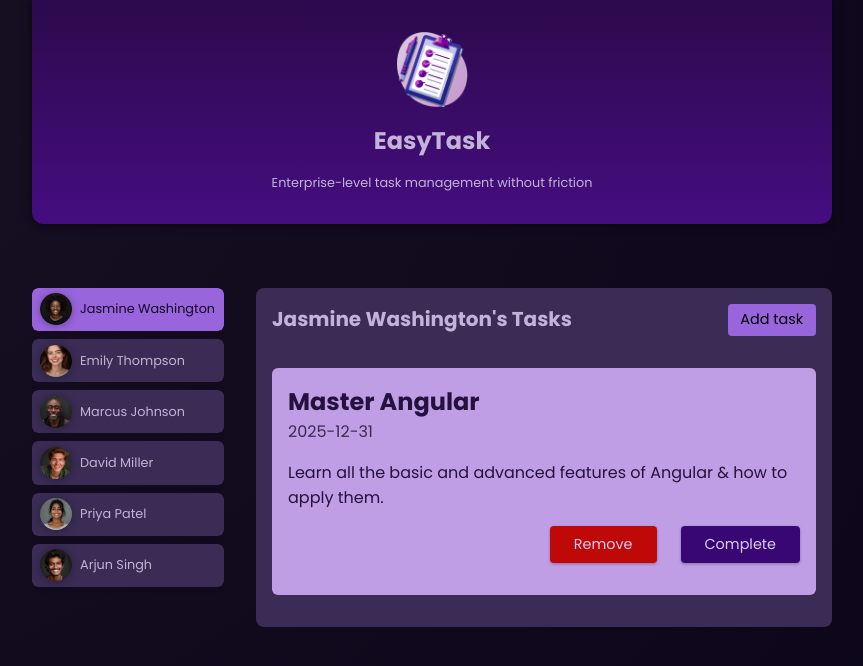
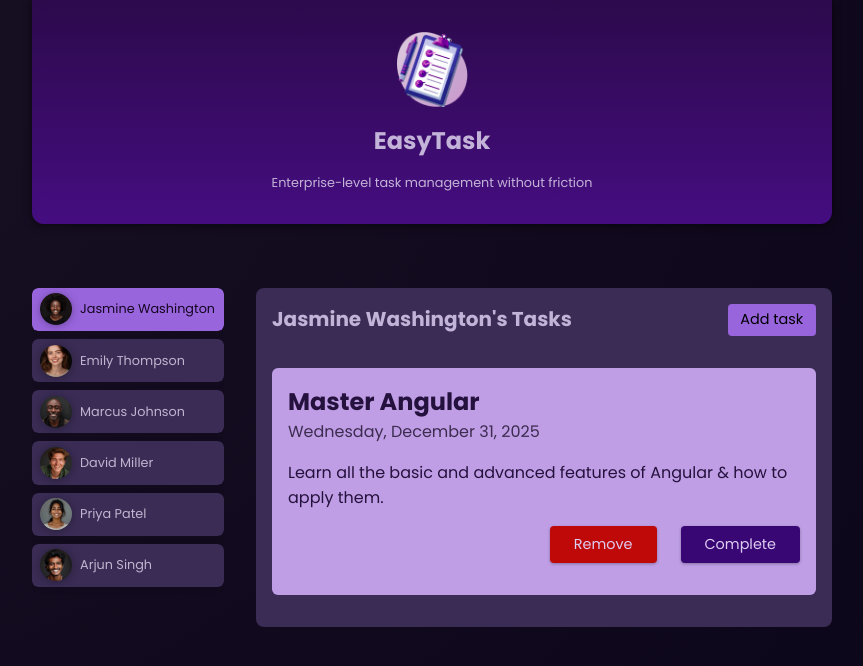
Before and after one commit to joaosehn2406/first-angular-project, an Angular app: page / in a window 1280 px wide. Both pictures are taken after a click on the button "Jasmine Washington". Shown: the top 666 px of the page, without its empty margins (208-1071 px from the left). Built offline with nearby package versions, Linux system fonts and the light colour scheme.

Commit message:
Added pipe to format date

```diff
--- a/src/app/tasks/task/task.component.html
+++ b/src/app/tasks/task/task.component.html
@@ -5,7 +5,7 @@
 <app-card>
   <article>
     <h2>{{ userTasks.title }}</h2>
-    <time>{{ userTasks.dueDate }}</time>
+    <time>{{ userTasks.dueDate | date:'fullDate' }}</time>
     <p>{{ userTasks.summary }}</p>
     <p class="actions">
       <button class="remove" (click)="onClickManageModel()">Remove</button>
--- a/src/app/tasks/task/task.component.ts
+++ b/src/app/tasks/task/task.component.ts
@@ -1,6 +1,7 @@
 import {Component, EventEmitter, Input, Output} from '@angular/core';
 import {RemoveTask} from '../modal/remove-task/remove-task';
 import {Card} from '../../shared/card/card';
+import {DatePipe} from '@angular/common';
 
 interface UserTasks {
   id: string,
@@ -14,7 +15,8 @@ interface UserTasks {
   selector: 'app-task',
   imports: [
     RemoveTask,
-    Card
+    Card,
+    DatePipe
   ],
   templateUrl: './task.component.html',
   styleUrl: './task.component.css',
```
